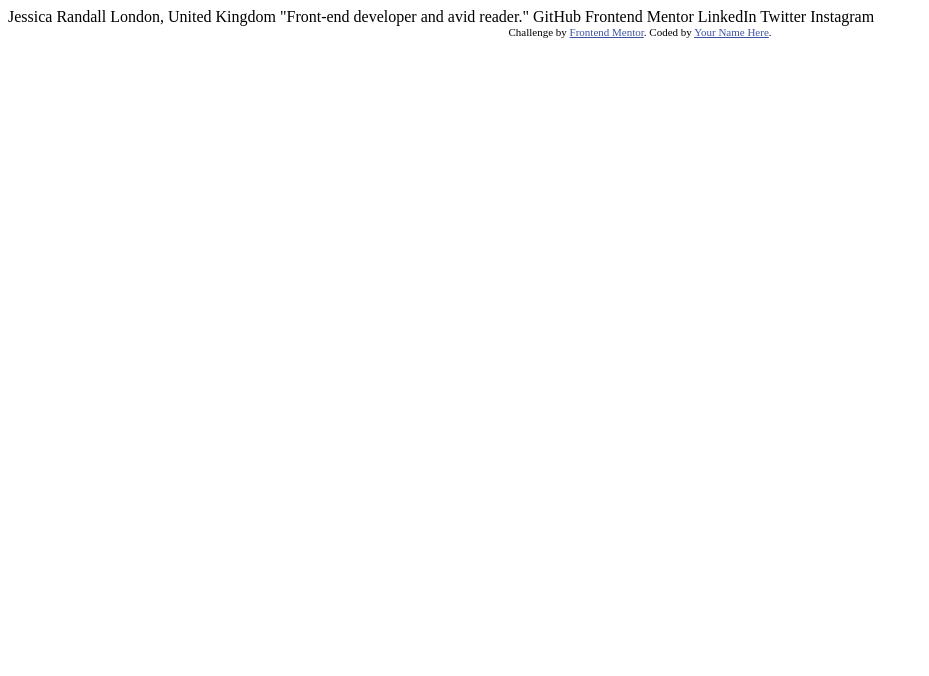
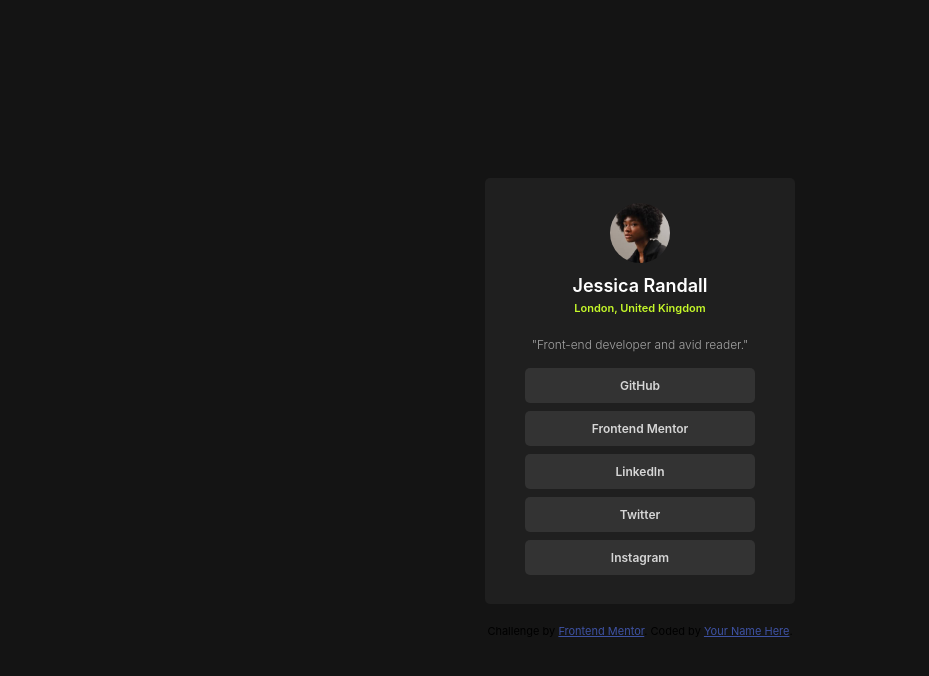
Before and after one commit to IsaacKel/social-links, a plain HTML site: page index.html in a window 1280 px wide. Shown: the whole page, without its empty margins (0-929 px from the left). Drawn offline with Linux system fonts and the light colour scheme; a web font is replaced by a local one.

Commit message:
finished

```diff
--- a/index.html
+++ b/index.html
@@ -10,21 +10,96 @@
 
   <!-- Feel free to remove these styles or customise in your own stylesheet 👍 -->
   <style>
-    .attribution { font-size: 11px; text-align: center; }
+
+
+    .attribution { font-size: 11px; text-align: center; margin-top: 20px;}
     .attribution a { color: hsl(228, 45%, 44%); }
+    @font-face {
+      font-family: 'Inter';
+      src: url('fonts/Inter-VariableFont_slnt,wght.ttf') format('truetype');
+      font-weight: 100 900;
+      font-style: normal;
+    }
+    .main-card {
+      background-color: hsl(0, 0%, 12%);
+      display: flex;
+      flex-direction: column;
+      align-items: center;
+      justify-content: center;
+      width: 280px;
+      border-radius: 5px;
+      padding: 15px;
+      padding-top: 25px;
+      padding-bottom: 25px;
+    }
+    .personal-img {
+      height: 60px;
+      border-radius: 50%;
+    }
+    .title-text {
+      color: white;
+      font-size: 18px;
+      font-weight: 600;
+      margin-bottom: 2px;
+    }
+    .location-text {
+      margin-top: 3px;
+      color: hsl(75, 94%, 57%);
+      font-size: 11px;
+      font-weight: 600;
+    }
+    .description-text {
+      color: rgba(255,255,255,0.6);
+      font-size: 12px;
+      font-weight: 300;
+    }
+    .link-card {
+      background-color: hsl(0, 0%, 20%);
+      width: 230px;
+      color: rgba(255,255,255,0.8);
+      font-weight: 600;
+      font-size: 12px;
+      padding-top: 10px;
+      padding-bottom: 10px;
+      border-radius: 5px;
+      margin-top: 4px;
+      margin-bottom: 4px;
+      text-align: center;
+      text-decoration: none;
+    }
+    .link-card:active {
+      background-color: hsl(75, 94%, 57%);
+      color: hsl(0, 0%, 12%);
+    }
+    .link-card:hover {
+      background-color: hsl(75, 94%, 57%);
+      color: hsl(0, 0%, 12%);
+    }
+    body {
+      font-family: 'Inter', sans-serif;
+      display: flex;
+      flex-direction: column;
+      align-items: center;
+      justify-content: center;
+      height: 100vh;
+      background-color: hsl(0, 0%, 8%);
+    }
   </style>
 </head>
 <body>
+  <div class="main-card">
+    <img src="./assets/images/avatar-jessica.jpeg" class="personal-img">
+    <h1 class="title-text">Jessica Randall</h1>
+    <h2 class="location-text">London, United Kingdom</h2>
+    <p class="description-text">"Front-end developer and avid reader."</p>
+    <a href="github.com" class="link-card">GitHub</a>
+    <div class="link-card">Frontend Mentor</div>
+    <div class="link-card">LinkedIn</div>
+    <div class="link-card">Twitter</div>
+    <div class="link-card">Instagram</div>
 
-  Jessica Randall
-  London, United Kingdom
-  "Front-end developer and avid reader."
+  </div>
 
-  GitHub
-  Frontend Mentor
-  LinkedIn
-  Twitter
-  Instagram
 
   <div class="attribution">
     Challenge by <a href="https://www.frontendmentor.io?ref=challenge" target="_blank">Frontend Mentor</a>.
```
Also changed, not shown: 1 other file.
